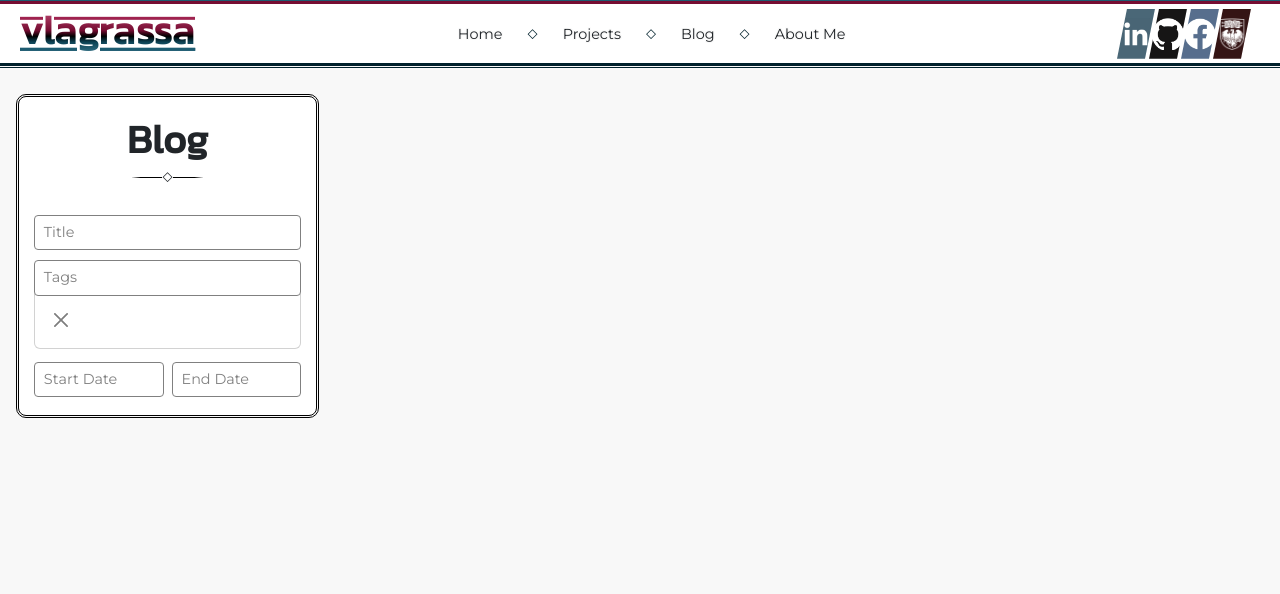
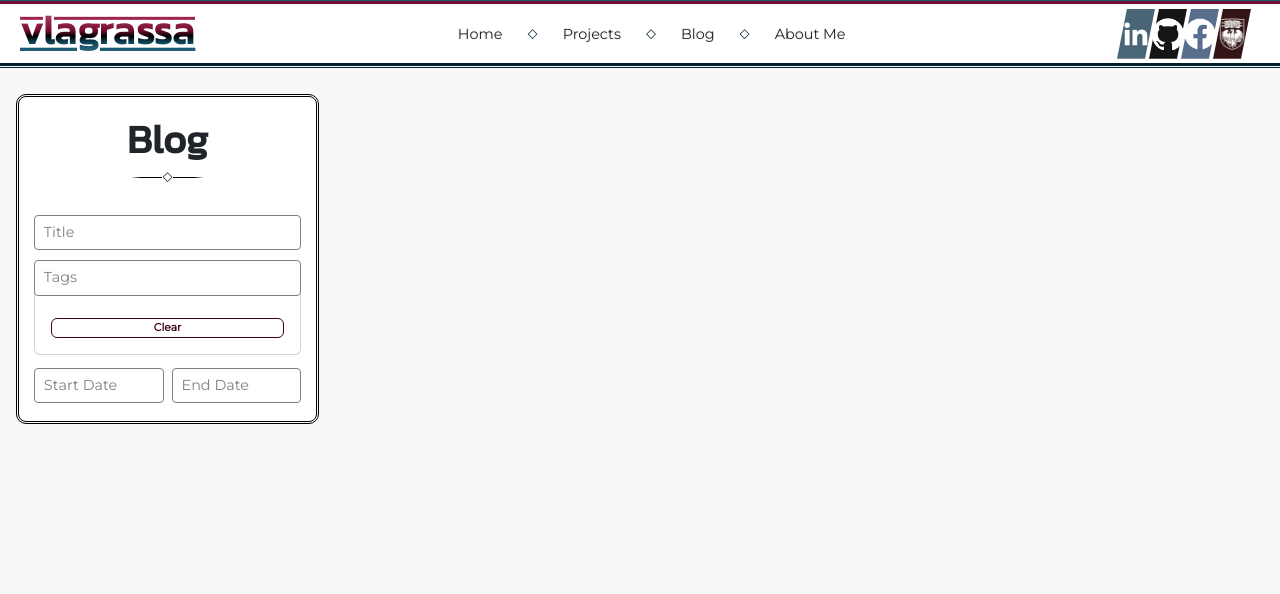
Before and after one commit to vlagrassa/personal-site, a Flask app: page /blog in a window 1280 px wide, after a click that opens the changed part. Shown: the top 594 px of the page. Run offline with Flask 3, Linux system fonts and the light colour scheme; some web fonts are replaced.

Commit message:
Format tags dropdown body (flex spacing, clear at bottom)

```diff
--- a/flaskr/static/buttons.css
+++ b/flaskr/static/buttons.css
@@ -17,6 +17,28 @@
   --bs-btn-disabled-color: #fff;
   --bs-btn-disabled-bg: var(--color-secondary-4);
   --bs-btn-disabled-border-color: var(--color-secondary-4);
+}
+
+.btn-clear {
+  --bs-btn-color: var(--color-primary-4);
+  --bs-badge-color: var(--color-primary-4);
+  --bs-btn-bg: white;
+  --bs-btn-border-color: var(--color-primary-4);
+
+  --bs-btn-hover-color: var(--color-primary-2);
+  --bs-btn-hover-bg: white;
+  --bs-btn-hover-border-color: var(--color-primary-2);
+
+  --bs-btn-focus-shadow-rgb: 66,70,73;
+
+  --bs-btn-active-color: var(--color-primary);
+  --bs-btn-active-bg: white;
+  --bs-btn-active-border-color: var(--color-primary);
+  --bs-btn-active-shadow: inset 0 3px 5px rgba(0, 0, 0, 0.125);
+
+  --bs-btn-disabled-color: var(--color-primary-4);
+  --bs-btn-disabled-bg: var(--color-primary-4);
+  --bs-btn-disabled-border-color: var(--color-primary-4);
 }
 
 
--- a/flaskr/templates/_includes/lang.j2
+++ b/flaskr/templates/_includes/lang.j2
@@ -42,9 +42,8 @@ lang="{{l}}" data-lang="{{l}}"{% if lang and lang != l %} class="hide"{% endif %
 
   <div id="search-options-{{id}}" class="collapse multi-collapse" style="transform: translateY(-3px);">
     <div class="card rounded-top-0">
-      <div class="card-body text-start">
-        <button type="button" class="btn-close" aria-label="Clear" onclick="remove_tag()"></button>
-        <br />
+      <div class="card-body">
+        <div class="text-start d-flex flex-wrap align-items-center" style="gap: 3px;">
           {% for tag in tags %}
             <button class="btn badge btn-custom" onclick="add_tag('{{ tag.id }}');">
               <span {{set_lang("en")}}>{{ tag.name_en }}</span>
@@ -52,6 +51,8 @@ lang="{{l}}" data-lang="{{l}}"{% if lang and lang != l %} class="hide"{% endif %
               <span {{set_lang("tj")}}>{{ tag.name_tj }}</span>
             </button>
           {% endfor %}
+        </div>
+        <button class="btn badge btn-clear w-100 mt-2" aria-label="Clear" onclick="remove_tag()">Clear</button>
       </div>
     </div>
   </div>
```
Lines whose indentation alone changed are shown as unchanged.
